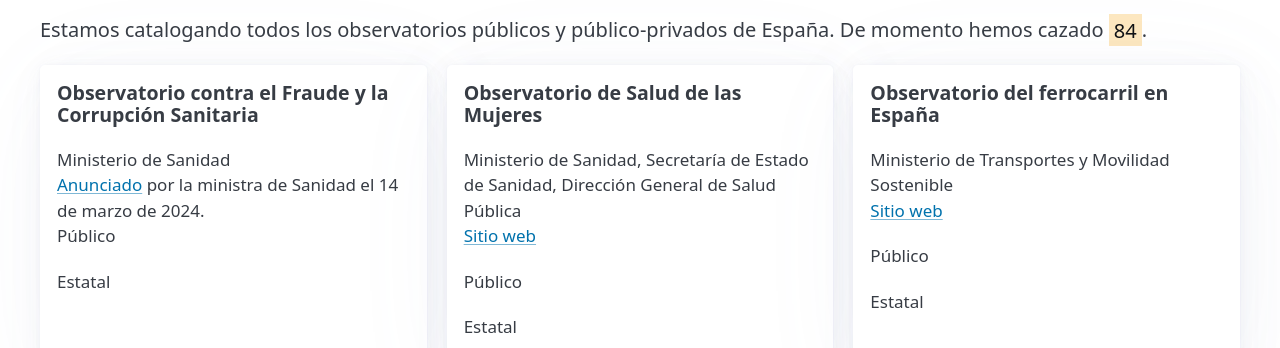
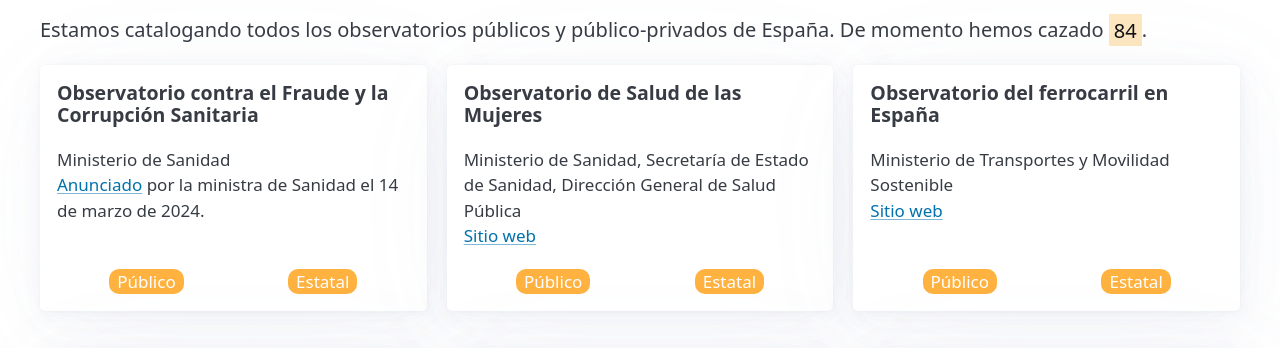
Before and after one commit to JaimeObregon/observatoriospublicos.es, a website: page httpdocs/index.html in a window 1280 px wide. Shown: the part 553-901 px from the top of the page. Drawn offline with nearby package versions, Linux system fonts and the light colour scheme.

Commit message:
Add badges

```diff
--- a/httpdocs/app.css
+++ b/httpdocs/app.css
@@ -17,9 +17,45 @@
     flex: 1;
     padding: 1em;
     min-width: 18em;
+    display: flex;
+    flex-direction: column;
 
     h2 {
       font-size: 1.15em;
     }
   }
 }
+
+.badges {
+  display: flex;
+  margin-top: auto;
+  justify-content: space-around;
+  > * {
+    padding-left: 8px;
+    padding-right: 8px;
+    text-align: center;
+    border-radius: 10px;
+    background-color: rgba(255, 152, 0, 0.75);
+    color: rgb(255, 255, 255);
+
+    &:hover {
+      box-shadow: 0 8px 16px 0 rgba(0, 0, 0, 0.2), 0 6px 20px 0 rgba(0, 0, 0, 0.19);
+    }
+
+    &.estatal{
+      background-color: rgba(0, 0, 255, 0.75);
+    }
+
+    &.cataluna{
+      background-color: rgba(232, 141, 33, 0.75);
+    }
+
+    &.mixed{
+      background-color: rgba(255, 0, 0, 0.75);
+    }
+
+    &.public{
+      background-color: rgba(213, 213, 22, 0.75);
+    }
+  }
+}
--- a/httpdocs/app.js
+++ b/httpdocs/app.js
@@ -358,8 +358,10 @@
         ${parents ? `<div>${parents.join(', ')}</div>` : ''}
         ${website ? `<p><a href="${website}">Sitio web</a></p>` : ''}
         ${comment ? `<div>${comment}</div>` : ''}
-        ${type ? `<p>${types.find(({ key }) => key === type).name}` : ''}
-        ${scope ? `<p>${scopes.find(({ key }) => key === scope).name}` : ''}
+        <div class="badges">
+          ${type ? `<div>${types.find(({ key }) => key === type).name}</div>` : ''}
+          ${scope ? `<div>${scopes.find(({ key }) => key === scope).name}</div>` : ''}
+        </div>
       </article>
     `
   )
```
